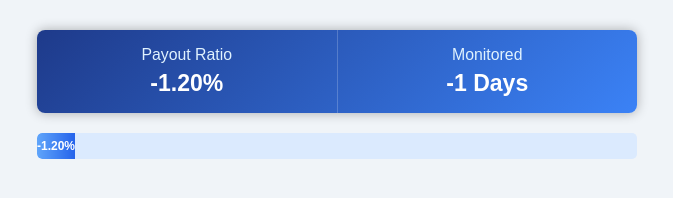
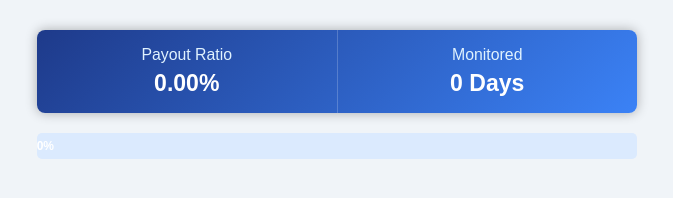
Before and after one commit to bestbtcsites/MainerTron, a plain HTML site: page index.html in a window 1280 px wide. Shown: the whole page, without its empty margins (303-976 px from the left). Drawn offline with Linux system fonts and the light colour scheme.

Commit message:
index.html

```diff
--- a/index.html
+++ b/index.html
@@ -140,7 +140,7 @@
   </div>
 
   <script>
-    const startDate = new Date("2025-08-13");
+    const startDate = new Date("2025-08-12");
     const today = new Date();
     const daysElapsed = Math.floor((today - startDate) / (1000 * 60 * 60 * 24)) + 1;
     const payoutRatio = (1.20 * daysElapsed).toFixed(2);
```
